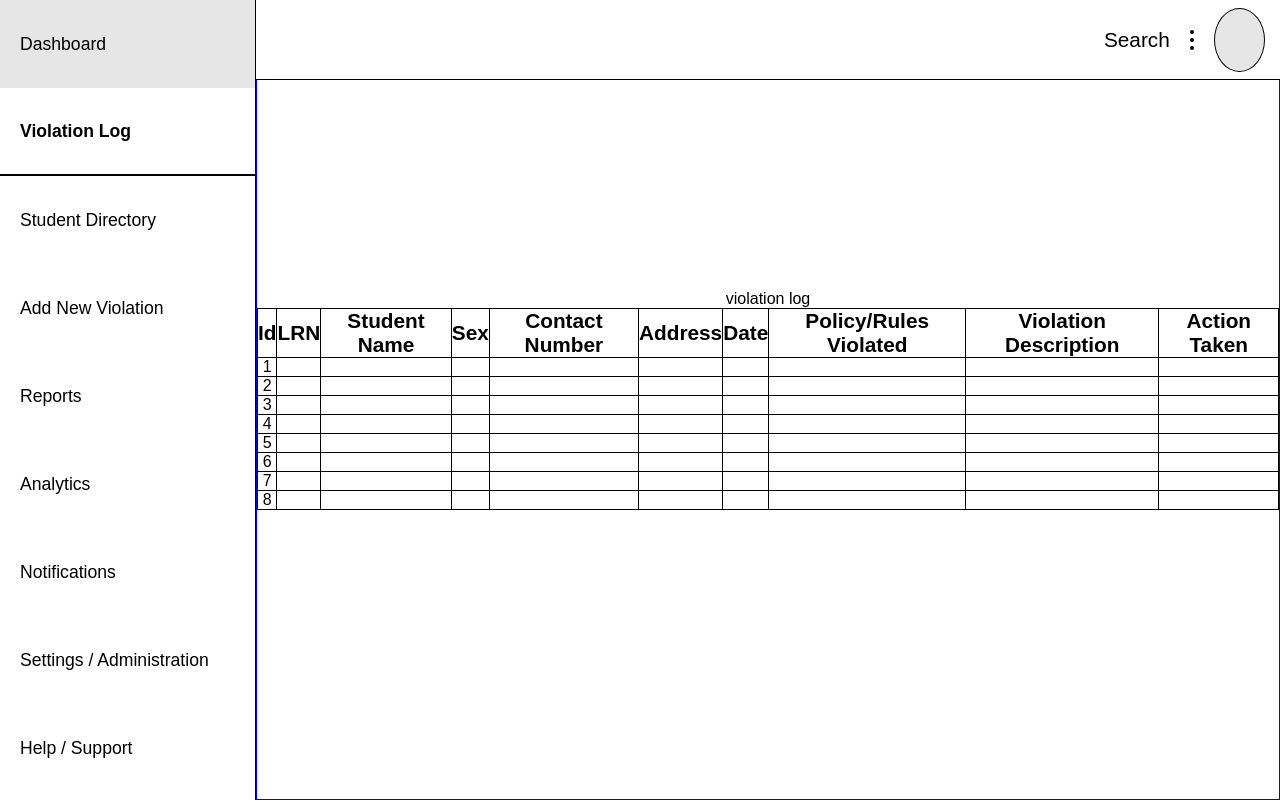
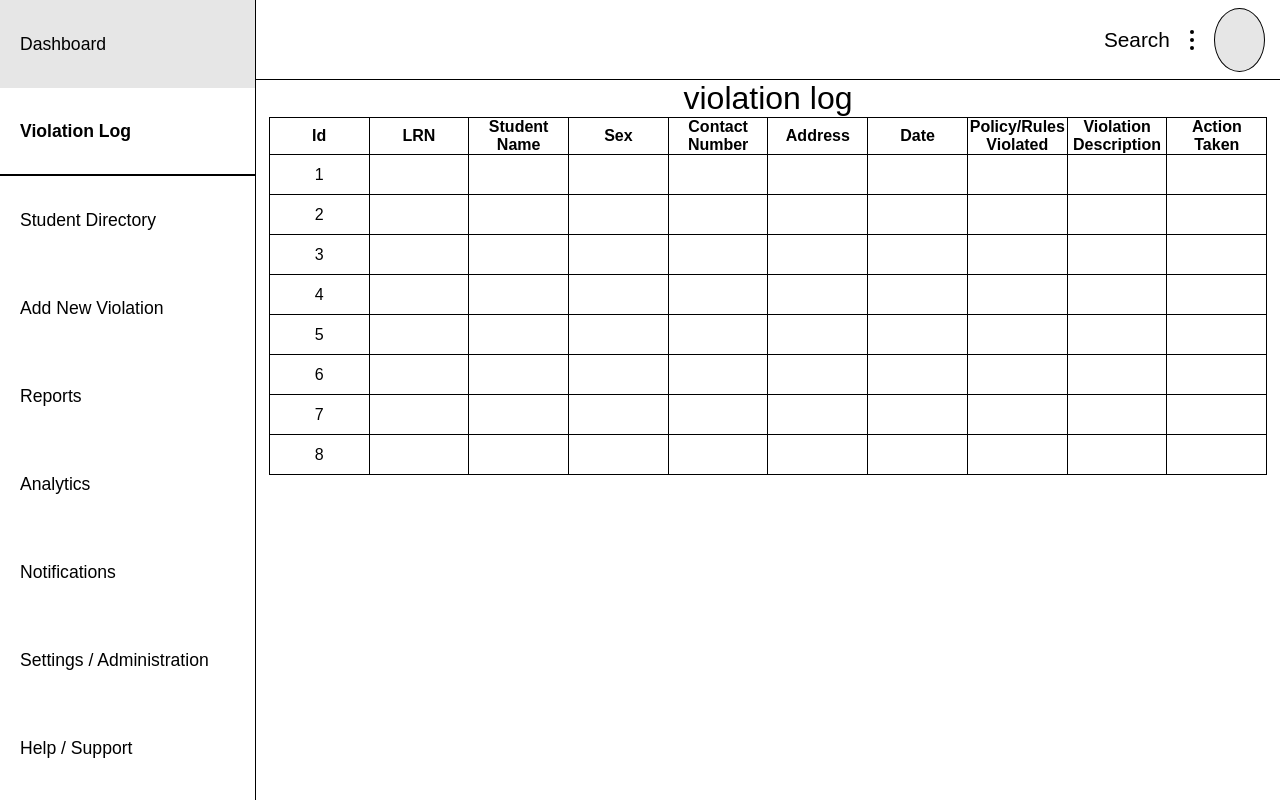
Before and after one commit to Ken-Sama-tech/research, a plain HTML site: page code/violationLog.html in a window 1280 px wide. Drawn offline with Linux system fonts and the light colour scheme.

Commit message:
upd
upup

```diff
--- a/code/css/style.css
+++ b/code/css/style.css
@@ -290,11 +290,14 @@
     margin-left: 20%;
     display: grid;
     width: 80%;
-    height: 100vh;
+    height: 90vh;
     z-index: 100;
     justify-content: center;
     gap: 0;
     background-color: var(--background);
+    position: fixed;
+    bottom: 0;
+    z-index: -1;
 }
 
 .dashboard__content {
@@ -306,7 +309,6 @@
     flex-direction: column;
     gap: 1rem;
     height: 90vh;
-    margin-top: 50px;
 }
 
 .overview__section {
@@ -409,6 +411,7 @@
     opacity: 0;
     z-index: -1;
     border: 1px solid black;
+    overflow-y: auto;
 }
 
 .table-title {
@@ -465,17 +468,29 @@
 
 /* ---------------- Violation Log --------------- */
 .violationlog--table__container{
-    border: 1px solid blue;
-    width: 100%;
-    height: 100%;
+    width: 78vw;
     display: flex;
-    align-items: center;
+    align-items: flex-start;
     justify-content: center;
     overflow-y: auto;
+    height: 100%;
 }
 
 .violationlog__table{
-    border:1px solid red;
     width: 100%;
     border-collapse: collapse;
 }
+
+.violationlog__caption{
+    font-size: 2rem;
+}
+
+.violationlog__table .table-heading{
+    font-size: 1rem;
+}
+
+.violationlog__table .table-data{
+    width: calc(10%);
+    height: 5vh;
+    white-space: wrap;
+}
```
